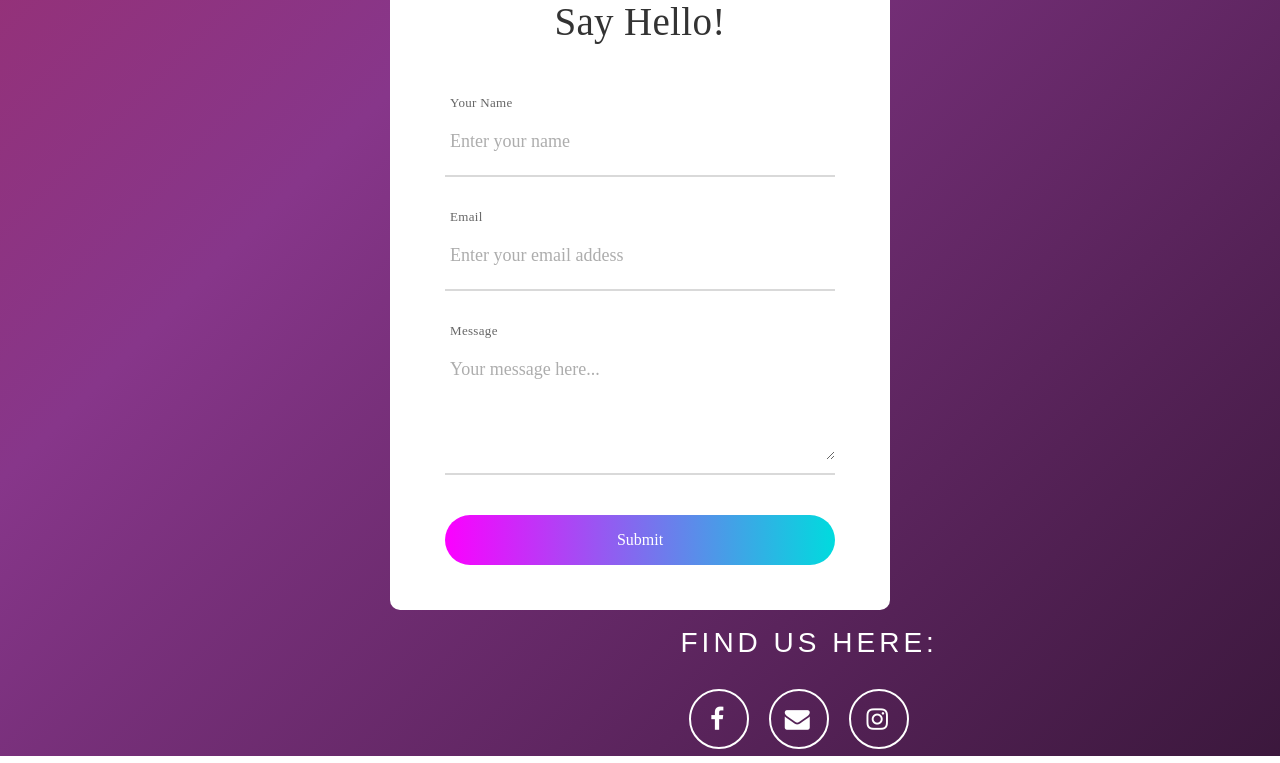
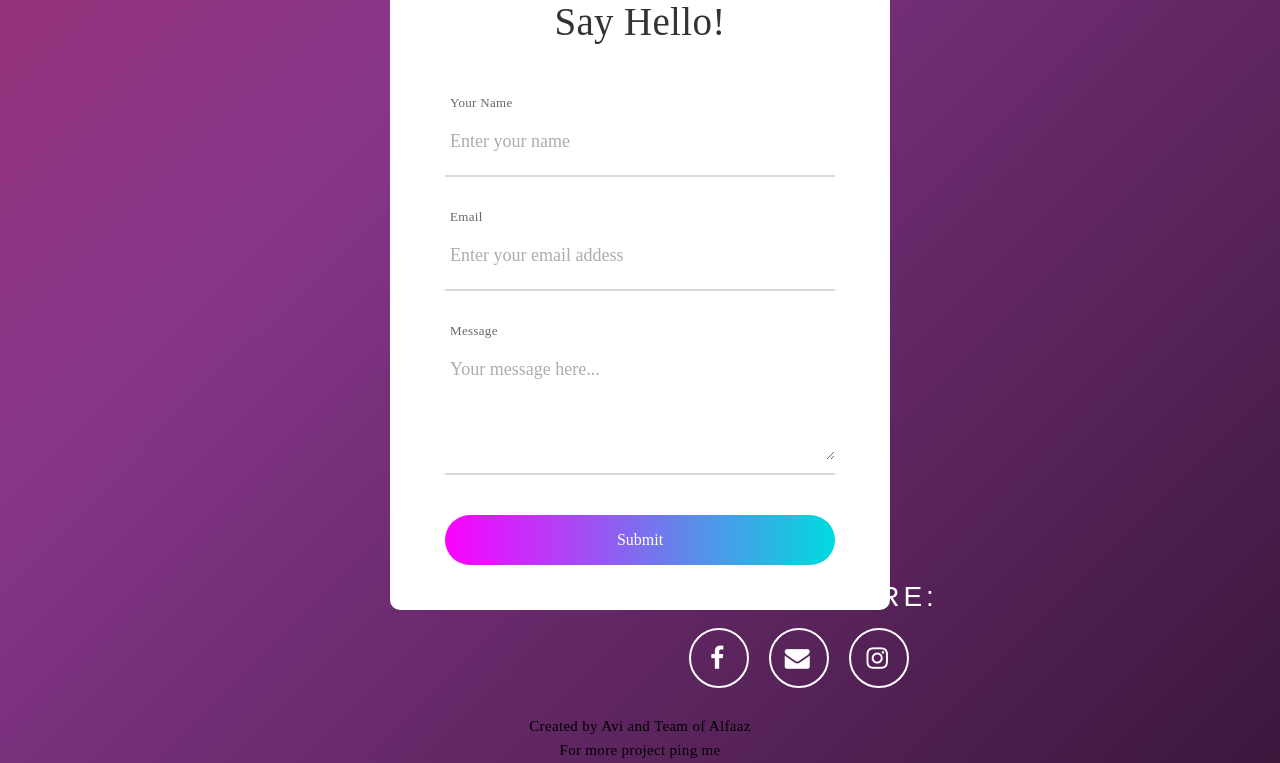
Before and after one commit to Alfaaz-ADGITM/Alfaaz-Adgitm, a Django app: page /contact in a window 1280 px wide. Shown: the part 58-821 px from the top of the page. Run offline with Django 3.2, Linux system fonts and the light colour scheme; some libraries are stand-ins or nearby versions.

Commit message:
Contact Updated

```diff
--- a/member/templates/member/contact.html
+++ b/member/templates/member/contact.html
@@ -60,6 +60,7 @@
       </section>
       <!-- END: Contact-->
 
+      <div style="text-align: center;margin-top: 25px; color: black; font-family: 'Times New Roman', Times, serif;font-size: 15px;">Created by Avi and Team of Alfaaz <br> For more project<a href="mailto:avibilasgupta@gmail.com" style="color: black;font-family: 'Times New Roman', Times, serif;font-size: 15px;"> ping me</a></div>
 
 <!--
 
--- a/static/css/contact.css
+++ b/static/css/contact.css
@@ -542,12 +542,13 @@
   }
     /* START: Contact Styling*/
     #contact {
-	padding-top: 1px;
-	padding-bottom: 7px;
+      padding-top: -10px;
+      padding-bottom: 2px;
       padding-left: 420px;
+      margin-top:-45px;
       }
       #contact .effect .buttons {
-	  margin-top: 30px;
+        margin-top: 15px;
         display: flex;
         justify-content: center;
       }
```
Lines whose indentation alone changed are shown as unchanged.
